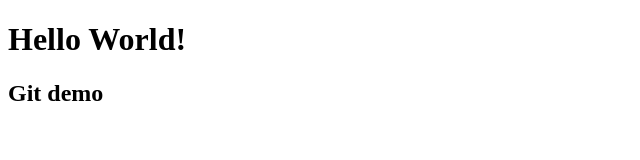
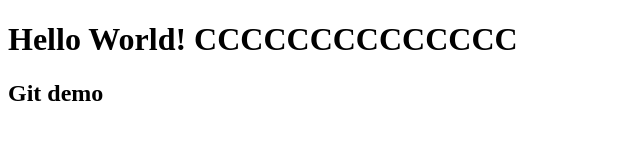
Before and after one commit to YuzuToni/Demo-repo, a plain HTML site: page index.html in a window 1280 px wide. Shown: the whole page, without its empty margins (0-640 px from the left). Drawn offline with Linux system fonts and the light colour scheme.

Commit message:
Revert "my first git commit"
This reverts commit 49942bb3dc1f4ed35d2c5f9da7e004d890799e6d.

```diff
--- a/index.html
+++ b/index.html
@@ -6,7 +6,7 @@
     <title>Document</title>
   </head>
   <body>
-    <h1>Hello World!</h1>
+    <h1>Hello World! CCCCCCCCCCCCCC</h1>
     <h2>Git demo</h2>
   </body>
 </html>
```
